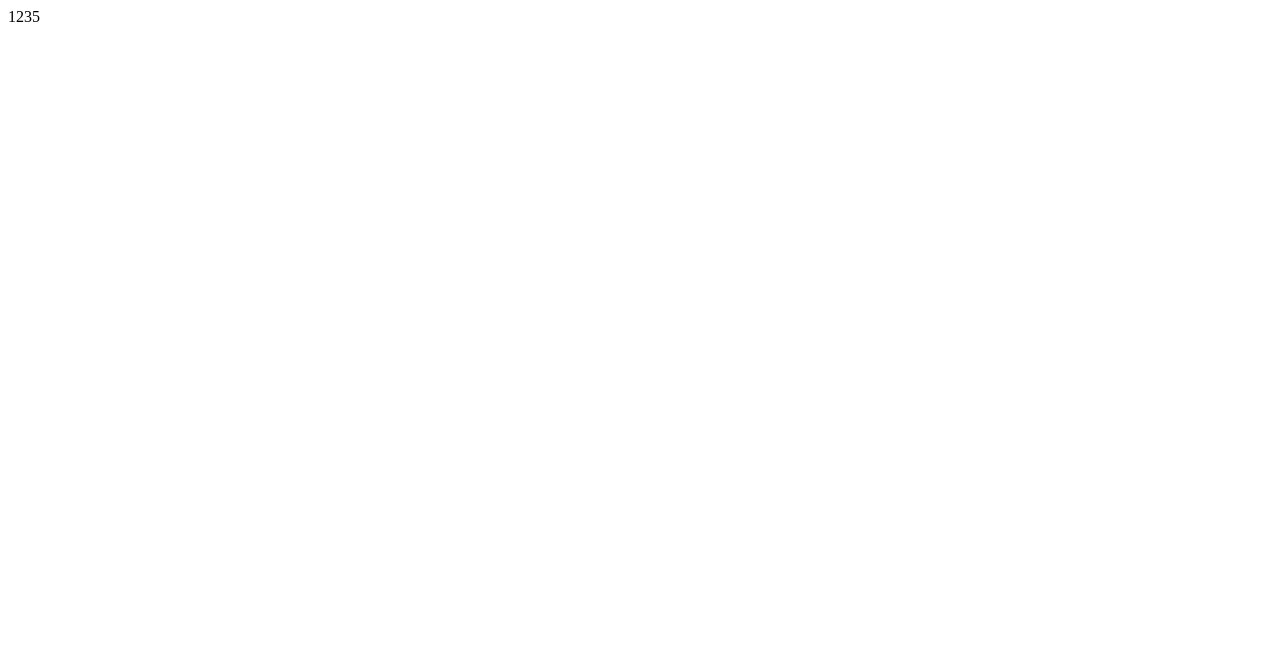
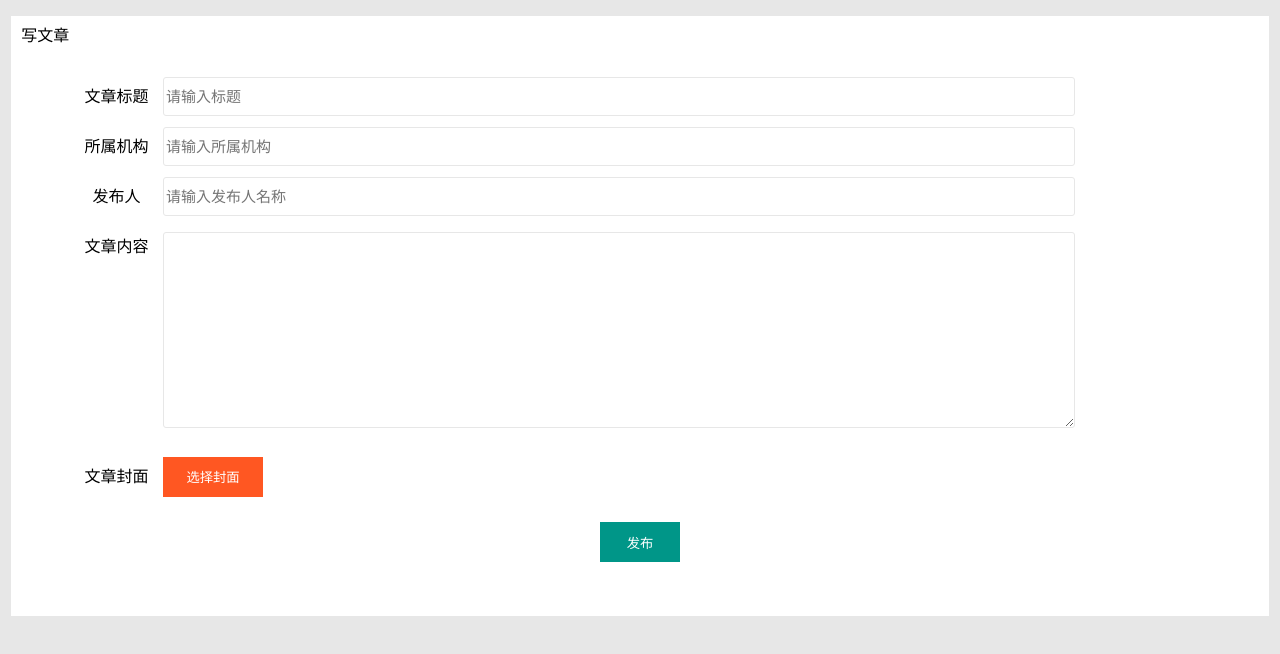
Before and after one commit to er1anyu/news, a plain HTML site: page after/publish.html in a window 1280 px wide. Drawn offline with Linux system fonts and the light colour scheme.

Commit message:
完成了 after 的主要布局

```diff
--- a/after/css/index.css
+++ b/after/css/index.css
@@ -21,6 +21,7 @@ header {
     line-height: 65px;
     font-size: 35px;
     padding-left: 30px;
+    min-height: 58px;
 }
 
 header p {
@@ -39,8 +40,9 @@ main {
 
 main .left {
     color: white;
-    flex: 1;
+    flex: 0.86;
     background: #393D49;
+    min-width: 215.91px;
 }
 
 
@@ -53,8 +55,15 @@ main .left {
     cursor: pointer;
 }
 
-.left li:hover {
+.left a:hover {
+    display: block;
     background-color: #009688;
+}
+
+.current {
+    display: block;
+    background-color: #009688;
+
 }
 
 .left img {
--- a/after/css/list.css
+++ b/after/css/list.css
@@ -0,0 +1,61 @@
+* {
+    padding: 0;
+    margin: 0;
+}
+
+body {
+    background: #e7e7e7;
+}
+
+main {
+
+    width: 98%;
+    background-color: white;
+    margin: 0 auto;
+    height: 600px;
+    margin-top: 20px;
+}
+
+header {
+    padding-top: 10px;
+    padding-left: 10px;
+}
+
+table {
+    width: 90%;
+    margin: 0 auto;
+    /* background-color: blue; */
+    margin-top: 30px;
+}
+
+table th {
+    background: #F2F2F2;
+    border: 1px solid black;
+
+    font-weight: 500;
+    text-align: left;
+    height: 50px;
+    padding-left: 20px;
+}
+
+table {
+    border-collapse: collapse;
+}
+
+table td {
+    background: #FFFFFF;
+    border: 1px solid black;
+    text-align: left;
+    height: 50px;
+    padding-left: 20px;
+}
+
+table button {
+    background: #009688;
+    color: white;
+    border: none;
+    width: 50px;
+    height: 30px;
+    margin: 0 auto;
+    cursor: pointer;
+}
--- a/after/css/publish.css
+++ b/after/css/publish.css
@@ -0,0 +1,88 @@
+body {
+    background: #e7e7e7;
+}
+
+main {
+
+    width: 99.5%;
+    background-color: white;
+    margin: 0 auto;
+    height: 600px;
+}
+
+header {
+    padding-left: 10px;
+    line-height: 40px;
+}
+
+form {
+    width: 90%;
+    margin: 0 auto;
+    /* background-color: blue; */
+}
+
+form div {
+    line-height: 50px;
+    height: 50px;
+}
+
+form label {
+    width: 85px;
+    display: inline-block;
+    text-align: center;
+
+}
+
+form input,
+form textarea {
+    display: inline-block;
+    width: 80%;
+    height: 35px;
+    border: 1px solid #e7e7e7;
+    border-radius: 3px;
+    outline: none;
+    font-size: 15px;
+}
+
+.con {
+    position: relative;
+}
+
+
+.content {
+    position: relative;
+    top: -176px;
+
+}
+
+form textarea {
+    margin-top: 10px;
+    height: 190px;
+    font-size: 20px;
+}
+
+.cover label {
+    margin-top: 180px;
+}
+
+.cover button {
+    background-color: #FF5722;
+    color: white;
+    width: 100px;
+    height: 40px;
+    border: 0;
+    cursor: pointer;
+}
+
+.submit {
+    display: block;
+    margin: 0 auto;
+    margin-top: 200px;
+    height: 40px;
+    width: 80px;
+
+    color: white;
+    background-color: #009688;
+    border: none;
+    cursor: pointer;
+}
--- a/after/js/index.js
+++ b/after/js/index.js
@@ -0,0 +1,9 @@
+$(function(){
+  $('ul a').on('click',function(){
+      $(this).addClass('current').siblings().removeClass('current')
+  })
+
+$('.file').on('click',function(){
+  $('#file').click()
+})
+})
--- /dev/null
+++ b/after/js/list.js
@@ -0,0 +1,5 @@
+$(function(){
+    $('button').on('click',function(){
+        $(this).parents('tr').html('')
+    })
+})
--- a/after/publish.html
+++ b/after/publish.html
@@ -10,7 +10,41 @@
 </head>
 
 <body>
-    1235
+
+
+    <main>
+        <header>
+            <p>
+                写文章
+            </p>
+        </header>
+
+
+        <form>
+            <div class="headline">
+                <label for="">文章标题</label>
+                <input type="text" name="" id="" placeholder="请输入标题">
+            </div>
+            <div>
+                <label for="">所属机构</label>
+                <input type="text" name="" id="" placeholder="请输入所属机构">
+            </div>
+            <div class="publisher">
+                <label for="">发布人</label>
+                <input type="text" name="" id="" placeholder="请输入发布人名称">
+            </div>
+            <div class="con">
+                <label for="" class="content">文章内容</label>
+                <textarea name="" id="" cols="30" rows="10"></textarea> </div>
+            <div class="cover">
+                <label for="">文章封面</label>
+                <button class="file">选择封面</button>
+                <input type="file" name="" id="file" style="display: none;"></div>
+            <button type="submit" class="submit">发布</button>
+
+        </form>
+
+    </main>
 
     <script src="js/jquery.js"></script>
     <script src="js/index.js"></script>
```
Also changed, not shown: after/index.html (+4 -4 lines), after/list.html (+40 -2 lines), views/article.html (+1 -0 lines).
